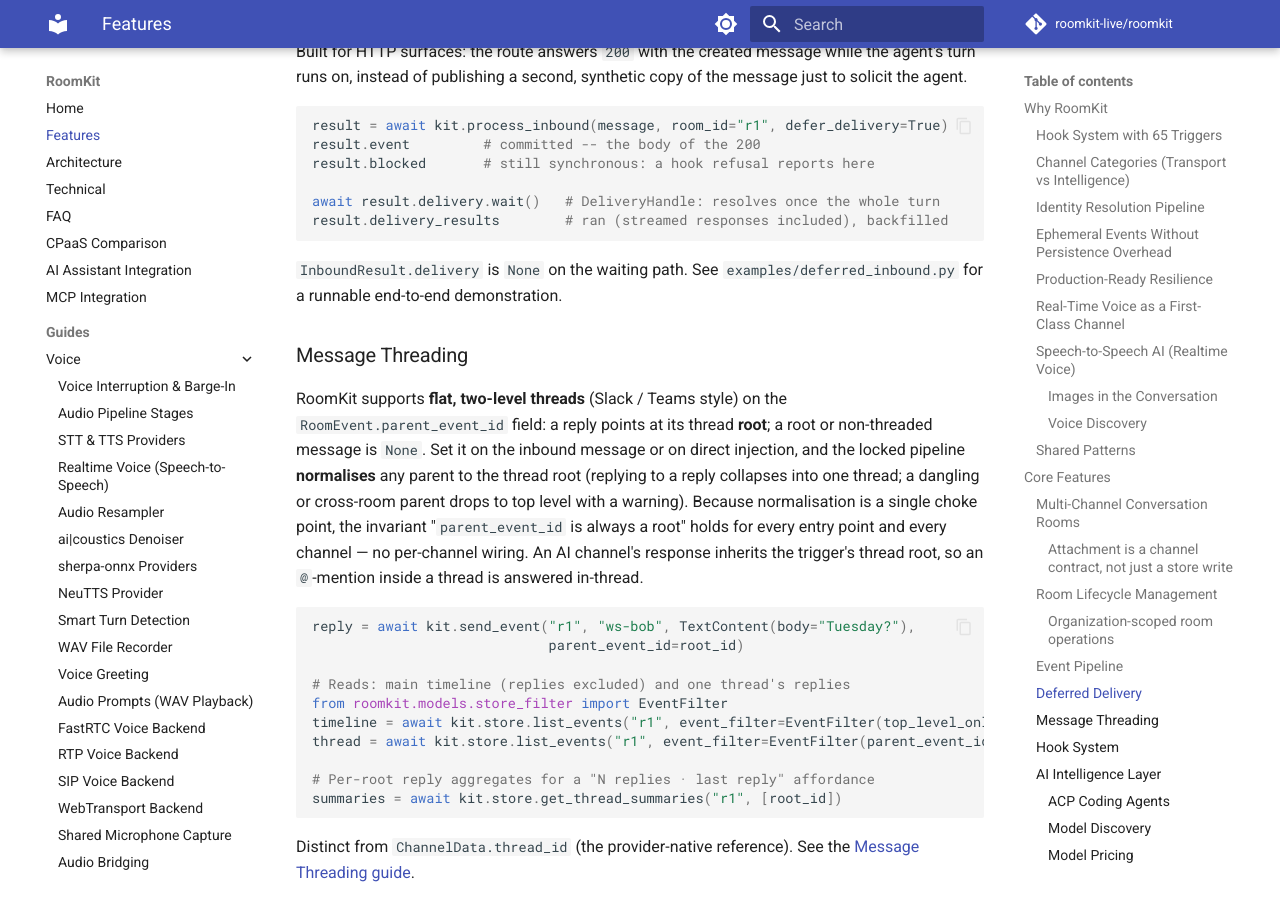
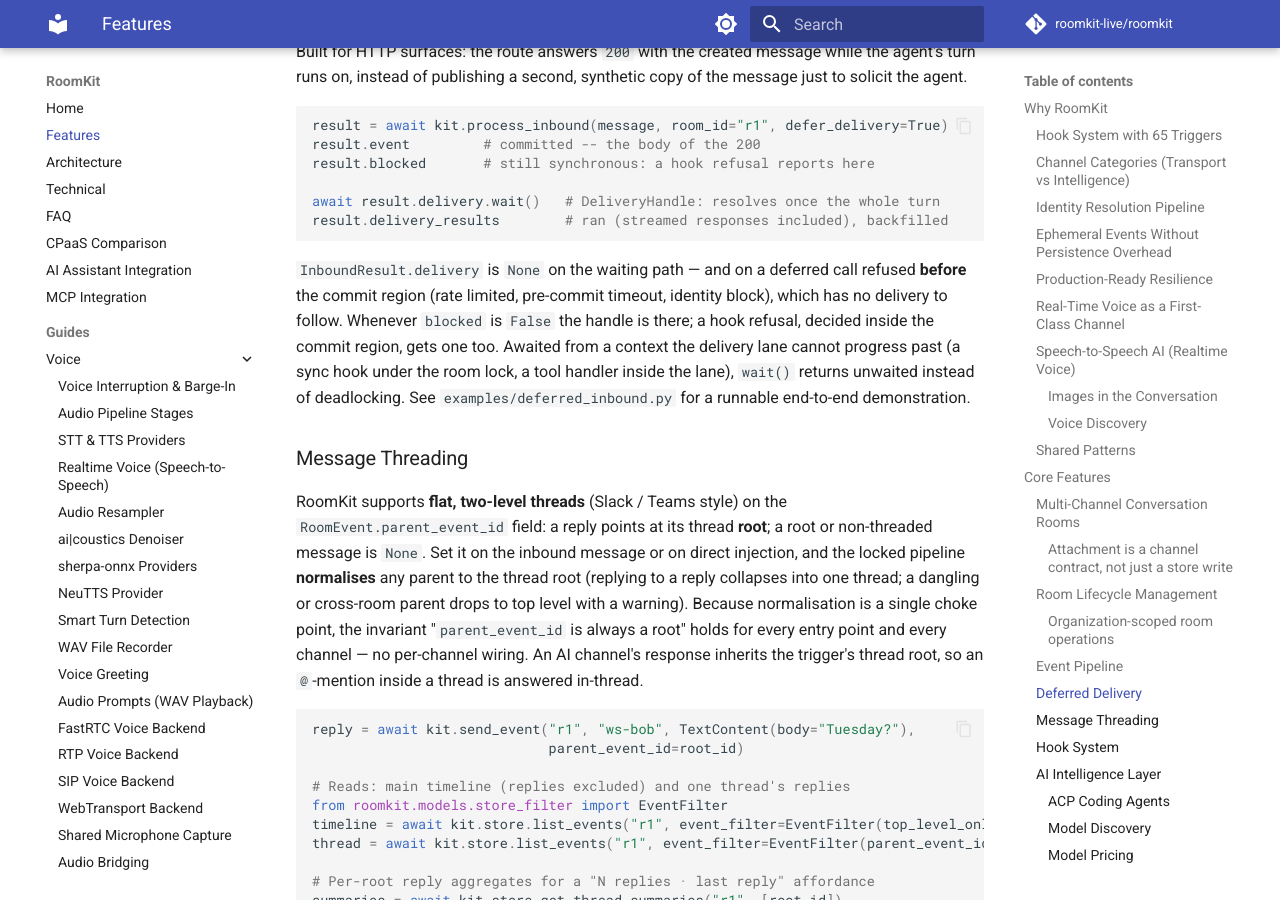
Before and after one commit to roomkit-live/roomkit-docs, an MkDocs documentation site: the page built from docs/features.md, in a window 1280 px wide and 900 px high, scrolled down 7956 px. Built offline with MkDocs 1.6.1 and Material for MkDocs 9.7.7, drawn with Linux system fonts in a browser that asks for light colours; comment, search, counter and statistics services are not loaded; some of the changed text lies outside the part shown.

Commit message:
docs(features): when the deferred handle is absent, and the no-deadlock wait
The Deferred Delivery section states the contract precisely: delivery is
None on a call refused before the commit region, present whenever blocked
is False, and wait() returns unwaited from a context the lane cannot
progress past.

````diff
--- a/docs/features.md
+++ b/docs/features.md
@@ -298,7 +298,13 @@ await result.delivery.wait()   # DeliveryHandle: resolves once the whole turn
 result.delivery_results        # ran (streamed responses included), backfilled
 ```
 
-`InboundResult.delivery` is `None` on the waiting path. See
+`InboundResult.delivery` is `None` on the waiting path — and on a deferred
+call refused **before** the commit region (rate limited, pre-commit timeout,
+identity block), which has no delivery to follow. Whenever `blocked` is
+`False` the handle is there; a hook refusal, decided inside the commit
+region, gets one too. Awaited from a context the delivery lane cannot
+progress past (a sync hook under the room lock, a tool handler inside the
+lane), `wait()` returns unwaited instead of deadlocking. See
 `examples/deferred_inbound.py` for a runnable end-to-end demonstration.
 
 ### Message Threading
````
